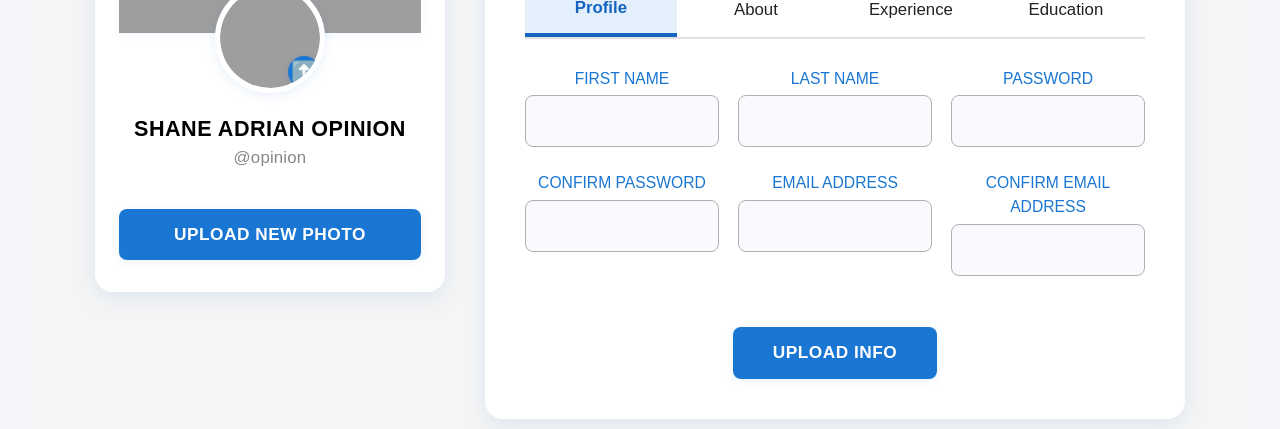
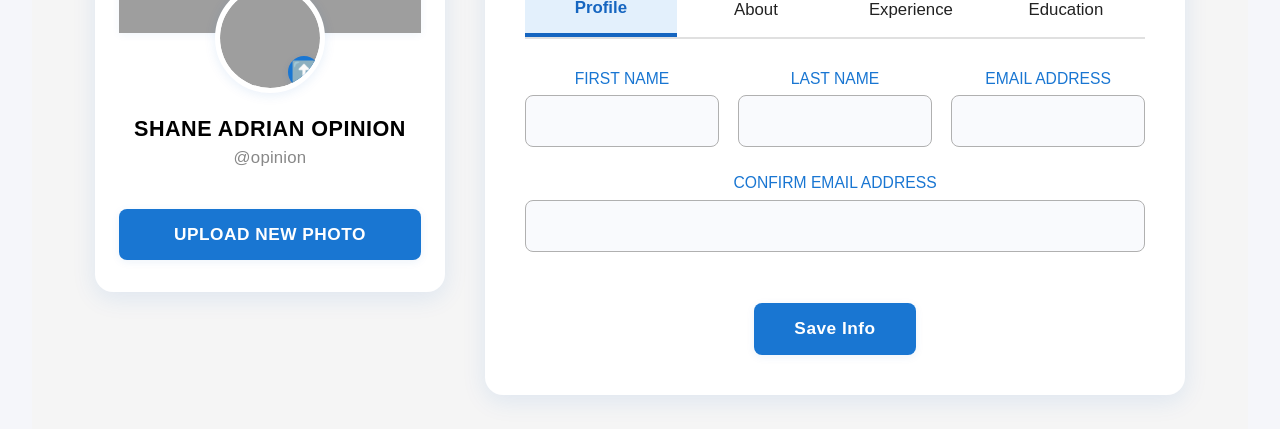
Before and after one commit to Mayuushi/IT342-Syncra, a React (Vite) app in the folder frontend-web/My-Syncra/: page /profile in a window 1280 px wide. Shown: the part 253-682 px from the top of the page. Built offline with nearby package versions, Linux system fonts and the light colour scheme; sample sign-in values are in the browser's storage; grey boxes are pictures that could not be loaded.

Commit message:
remove pass and conpass

```diff
--- a/frontend-web/My-Syncra/src/Components/Sections/Profile.jsx
+++ b/frontend-web/My-Syncra/src/Components/Sections/Profile.jsx
@@ -213,26 +213,6 @@ function Profile() {
               />
             </div>
             <div style={{ flex: "1 1 180px", minWidth: 180 }}>
-              <label style={{ fontWeight: 500, fontSize: "0.98rem", color: "#1976d2" }}>PASSWORD</label>
-              <input
-                type="password"
-                name="password"
-                value={profile.password}
-                onChange={handleInputChange}
-                style={inputStyle}
-              />
-            </div>
-            <div style={{ flex: "1 1 180px", minWidth: 180 }}>
-              <label style={{ fontWeight: 500, fontSize: "0.98rem", color: "#1976d2" }}>CONFIRM PASSWORD</label>
-              <input
-                type="password"
-                name="confirmPassword"
-                value={profile.confirmPassword}
-                onChange={handleInputChange}
-                style={inputStyle}
-              />
-            </div>
-            <div style={{ flex: "1 1 180px", minWidth: 180 }}>
               <label style={{ fontWeight: 500, fontSize: "0.98rem", color: "#1976d2" }}>EMAIL ADDRESS</label>
               <input
                 type="email"
@@ -254,7 +234,7 @@ function Profile() {
             </div>
             <div style={{ width: "100%", marginTop: "1.7rem", display: "flex", justifyContent: "center" }}>
               <button type="button" style={buttonStyle}>
-                UPLOAD INFO
+                Save Info
               </button>
             </div>
           </form>
```
